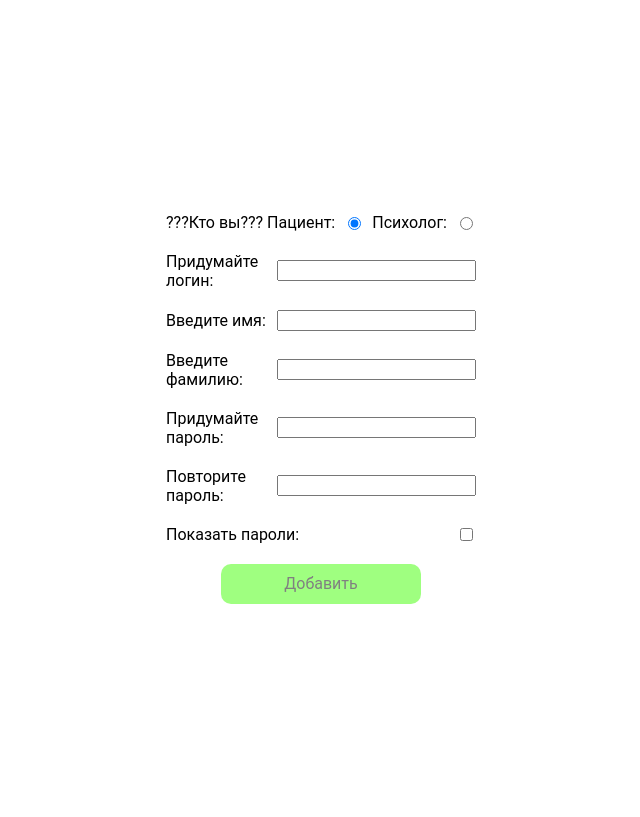
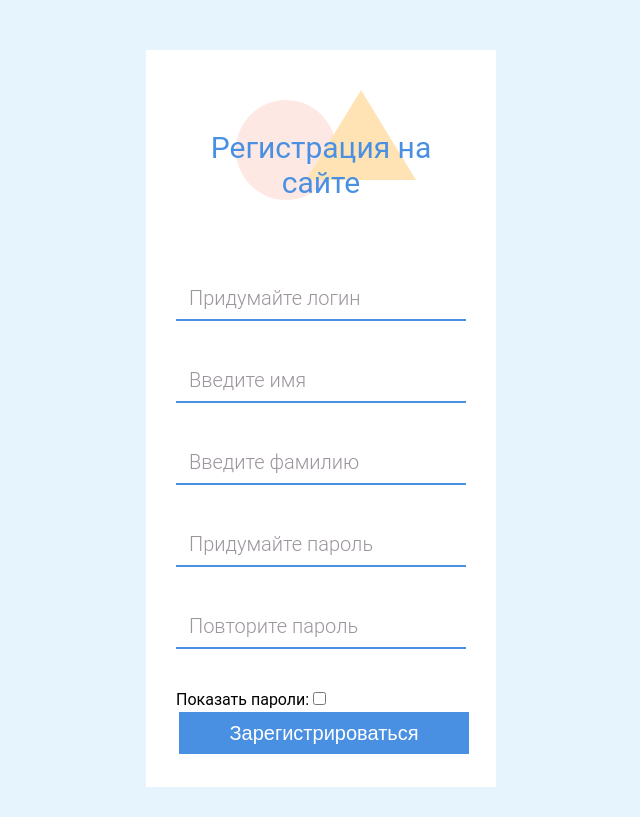
Before and after one commit to BugiDog/CpWebsite, a plain HTML site: page registration.html in a window 1280 px wide. Shown: the whole page, without its empty margins (319-959 px from the left). Drawn offline with Linux system fonts and the light colour scheme.

Commit message:
Релиз

```diff
--- a/Tests/TestStyle.css
+++ b/Tests/TestStyle.css
@@ -1,3 +1,26 @@
+* {box-sizing: border-box;}
+body {
+  background: #e6f4fd;
+  font-family: 'Roboto', sans-serif;
+}
+
+.ui-form.button {
+    width: 100%;
+    padding: 0;
+    line-height: 42px;
+    background: #4a90e2;
+    border-width: 0;
+    color: white;
+    font-size: 20px;
+    margin: 3px;
+    cursor:pointer
+  }
+
+.aizeckButton{
+    width: 150px;
+    height: 50px;
+}
+
 .red_btn{
     color: white;
     width: 50px;
@@ -31,3 +54,9 @@
 .inviz{
     display:none;
 }
+
+.question{
+    display: flex;
+    align-items: center;
+    justify-content: center;
+}
--- a/account.js
+++ b/account.js
@@ -24,6 +24,8 @@ function foo() {
           blockLogin.innerHTML = 'Логин: ' + data.login
           blockName.innerHTML = 'Имя: ' + data.name
           blockSurname.innerHTML = 'Фамилия: ' + data.surname
+
+          console.log(data.history.length)
 
         })
 
--- a/index.js
+++ b/index.js
@@ -31,6 +31,10 @@ function login() {
 
 }
 
+function registration() {
+  window.open('registration.html',"_self");
+}
+
 
 function pass_check_viz() {
   let checkbox = document.getElementById('pass_check_viz');
--- a/registration.html
+++ b/registration.html
@@ -2,31 +2,32 @@
 <html lang="en" dir="ltr">
   <head>
     <meta charset="utf-8" />
-    <link rel="stylesheet" href="style.css" />
+    <link rel="stylesheet" href="styleWelcome.css" />
     <title></title>
   </head>
   <body>
-    <div class="psih_wrapper">
-      <div class="pacient_block">
-        ???Кто вы??? Пациент:<input name="hoo" type="radio" id="paz" checked/> Психолог:<input name="hoo" type="radio" id="psih" />
+    <div class="ui-form">
+      <h3>Регистрация на сайте</h3>
+
+      <br/>
+      <div class="form-row">
+        <input type="text" id="login" onchange=checkLogin() required autocomplete="off"><label >Придумайте логин</label>
+        <div id="checkLog">  </div>
       </div>
 
-      <div class="pacient_block">
-        Придумайте логин: <input type="text" id="login"  onchange=checkLogin() /> <div id="checkLog">  </div>
-      </div>   <div id="checkLog">  </div>
-      <div class="pacient_block">
-        Введите имя: <input type="text" id="name" />
+      <div class="form-row">
+        <input type="text" id="name" required autocomplete="off"><label >Введите имя</label>
       </div>
-      <div class="pacient_block">
-        Введите фамилию:<input type="text" id="surname" />
+      <div class="form-row">
+        <input type="text" id="surname" required autocomplete="off"><label >Введите фамилию</label>
       </div>
-      <div class="pacient_block">
-        Придумайте пароль: <input type="password" id="password1" />
+      <div class="form-row">
+        <input type="password" id="password1" required autocomplete="off"><label >Придумайте пароль</label>
       </div>
-      <div class="pacient_block">
-        Повторите пароль: <input type="password" id="password2" />
+      <div class="form-row">
+        <input type="password" id="password2" required autocomplete="off"><label >Повторите пароль</label>
       </div>
-      <div class="pacient_block">
+      <div >
         Показать пароли:<input
           type="checkbox"
           onclick="pass_check_viz()"
@@ -34,7 +35,7 @@
         />
       </div>
 
-      <button class="button" onclick="add()">Добавить</button>
+      <button class="ui-form button" onclick="add()">Зарегистрироваться</button>
     </div>
     <script src="registration.js"></script>
   </body>
--- a/registration.js
+++ b/registration.js
@@ -48,7 +48,7 @@ function add() {
     let surname = document.getElementById('surname').value
     let hooPsih = document.getElementById('psih')
     let hoo = "Пациент"
-    if (hooPsih.checked) hoo = "Психиатор"
+    if (hooPsih.checked) hoo = "Психиатр"
     let strCheckLog=url +'/get/checkLogin?login='+ log
 
     fetch(strCheckLog, {
@@ -67,6 +67,9 @@ function add() {
               .then(response => {
                 response.text().then(data => {
                   document.getElementById('checkLog').innerHTML = data
+                  if (data=="SUCCESS") {
+                    window.open('account.html?&'+log,"_self")
+                  }
                   console.log(data)
                 })
               })
--- /dev/null
+++ b/styleAccount.css
@@ -0,0 +1,49 @@
+* {box-sizing: border-box;}
+body {
+  background: #e6f4fd;
+  font-family: 'Roboto', sans-serif;
+}
+
+.user_info {
+    width: 200px;
+    height: 200px;
+    display: flex;
+    align-items: left;
+    justify-content: left;
+    flex-direction: column;
+    border: 1px ridge black; /* Параметры границы */
+    background:#83aee0; /* Цвет фона */
+    padding: 10px; /* Поля вокруг текста */
+}
+
+.account{
+    display: flex;
+}
+.ui-form.button {
+    width: 100%;
+    padding: 0;
+    line-height: 42px;
+    background: #4a90e2;
+    border-width: 0;
+    color: white;
+    font-size: 20px;
+    margin: 3px;
+    cursor:pointer
+  }
+  .jumbotron{
+      background-image: url(./img/pngtree-blue-atmospheric-background-image_50584.jpg);
+      background-size: cover;
+      background-position: top center;
+    background-repeat: no-repeat;
+    padding-top: 80px;
+    padding-bottom: 80px;
+    min-height: 250px;
+    text-align: center;
+    clear: both;
+  }
+
+  .jumbotronText{
+      font-size: 50px;
+      color: cornsilk;
+
+  }
--- /dev/null
+++ b/styleWelcome.css
@@ -0,0 +1,105 @@
+* {box-sizing: border-box;}
+body {
+  background: #e6f4fd;
+  font-family: 'Roboto', sans-serif;
+}
+.ui-form {
+    max-width: 350px;
+    padding: 80px 30px 30px;
+    margin: 50px auto 30px;
+    background: white;
+  }
+
+  .ui-form h3 {
+    position: relative;
+    z-index: 5;
+    margin: 0 0 60px;
+    text-align: center;
+    color: #4a90e2;
+    font-size: 30px;
+    font-weight: normal;
+  }
+  .ui-form h3:before {
+    content: "";
+    position: absolute;
+    z-index: -1;
+    left: 60px;
+    top: -30px;
+    width: 100px;
+    height: 100px;
+    border-radius: 50%;
+    background: #fee8e4;
+  }
+  .ui-form h3:after {
+    content: "";
+    position: absolute;
+    z-index: -1;
+    right: 50px;
+    top: -40px;
+    width: 0;
+    height: 0;
+    border-left: 55px solid transparent;
+    border-right: 55px solid transparent;
+    border-bottom: 90px solid #ffe3b5;
+  }
+  .form-row {
+    position: relative;
+    margin-bottom: 40px;
+  }
+  .form-row input {
+    display: block;
+    width: 100%;
+    padding: 0 10px;
+    line-height: 40px;
+    font-family: 'Roboto', sans-serif;
+    background: none;
+    border-width: 0;
+    border-bottom: 2px solid #4a90e2;
+    transition: all 0.2s ease;
+  }
+  .form-row label {
+    position: absolute;
+    left: 13px;
+    color: #9d959d;
+    font-size: 20px;
+    font-weight: 300;
+    transform: translateY(-35px);
+    transition: all 0.2s ease;
+    pointer-events: none;
+  }
+  .form-row input:focus {
+    outline: 0;
+    border-color: #F77A52;
+  }
+  .form-row input:focus + label,
+  .form-row input:valid + label {
+    transform: translateY(-60px);
+    margin-left: -14px;
+    font-size: 14px;
+    font-weight: 400;
+    outline: 0;
+    border-color: #F77A52;
+    color: #F77A52;
+  }
+  .form-row input[type="checkbox"] {
+    display: block;
+    width: 100%;
+    padding: 0 10px;
+    line-height: 40px;
+    font-family: 'Roboto', sans-serif;
+    background: none;
+    border-width: 0;
+    border-bottom: 2px solid red;
+    transition: all 0.2s ease;
+  }
+  .ui-form.button {
+    width: 100%;
+    padding: 0;
+    line-height: 42px;
+    background: #4a90e2;
+    border-width: 0;
+    color: white;
+    font-size: 20px;
+    margin: 3px;
+    cursor:pointer
+  }
```
Also changed, not shown: Tests/aizeck.html (+14 -12 lines), Tests/red_black_table.html (+23 -20 lines), Tests/red_black_table.js (+8 -8 lines), account.html (+11 -4 lines), index.html (+13 -13 lines), Fonts/19508.otf (added), img/pngtree-blue-atmospheric-background-image_50584.jpg (added).
